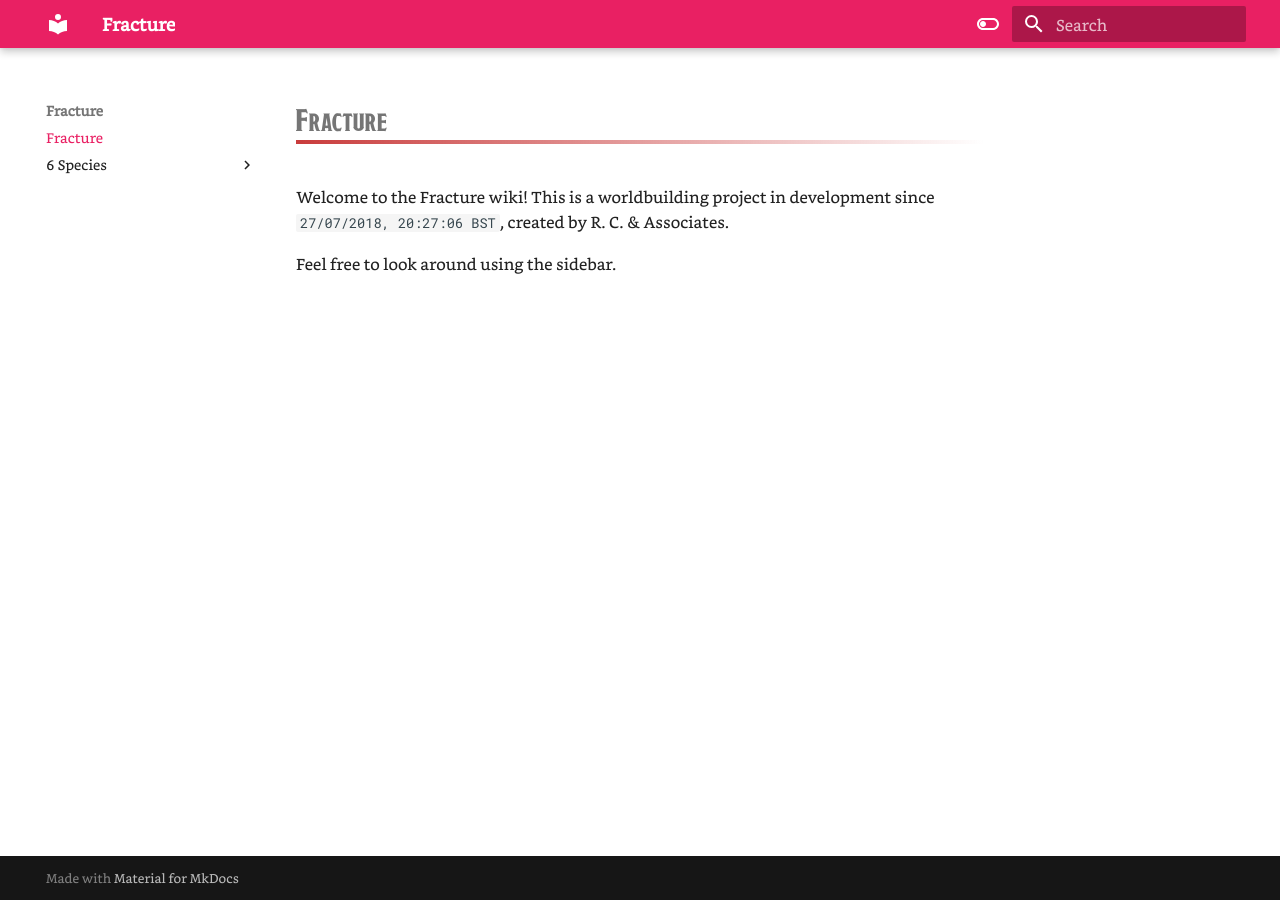
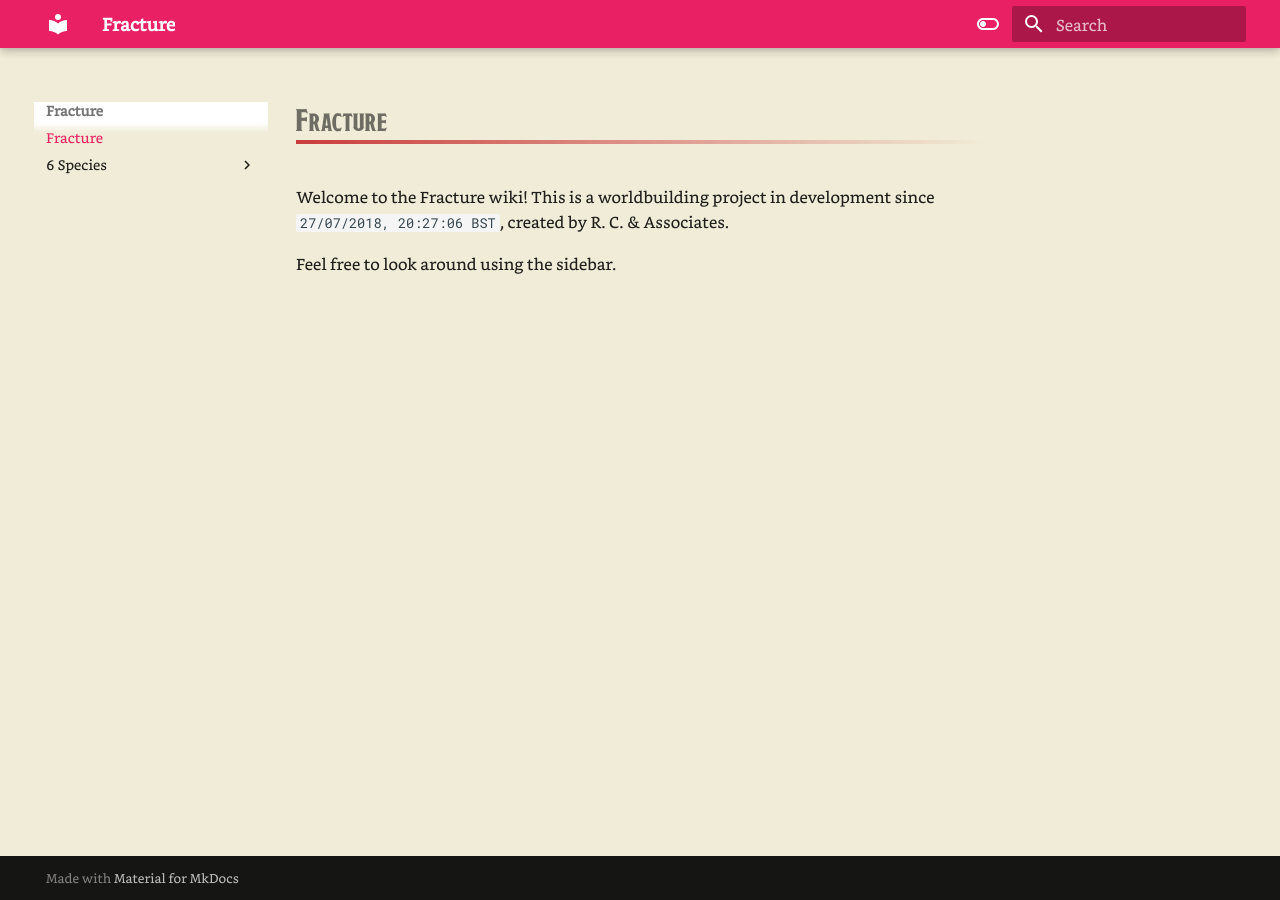
Before and after one commit to fennecpixels/FractureOnline, an MkDocs documentation site: the page built from docs/index.md, in a window 1280 px wide. Built offline with MkDocs 1.6.1 and Material for MkDocs 9.7.7, drawn with Linux system fonts in a browser that asks for light colours.

Commit message:
BG Test #4
Reported that this works.

```diff
--- a/docs/stylesheets/extra.css
+++ b/docs/stylesheets/extra.css
@@ -18,9 +18,11 @@
 
 :root {
   --md-text-font: "Bookerly";
-  --md-bg-color: #f5f0df;
 }
 
+body {
+  background-color: #f1ecd7;
+}
 
 /* h1 underline */
 .md-typeset h1::after{
```
